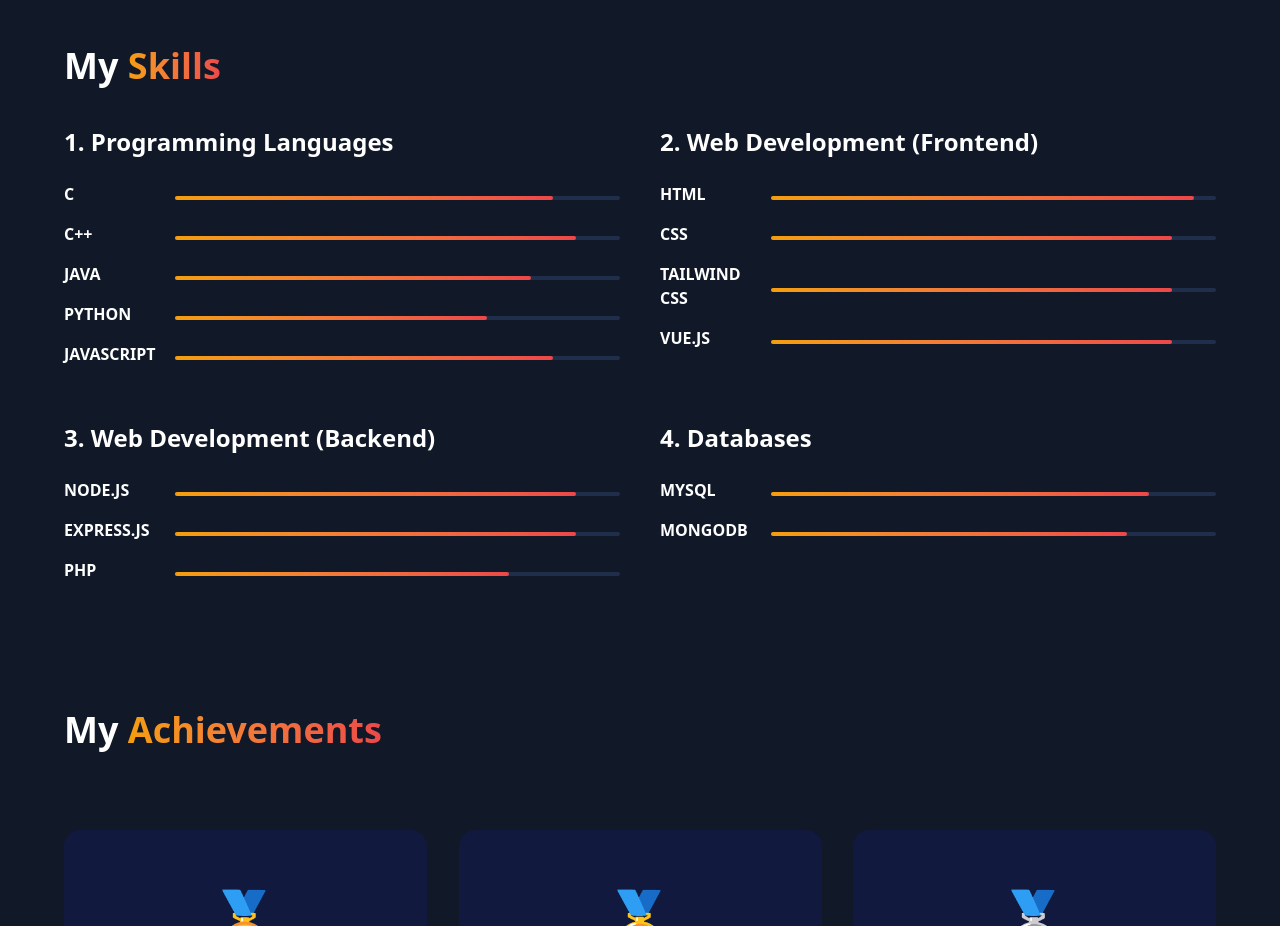
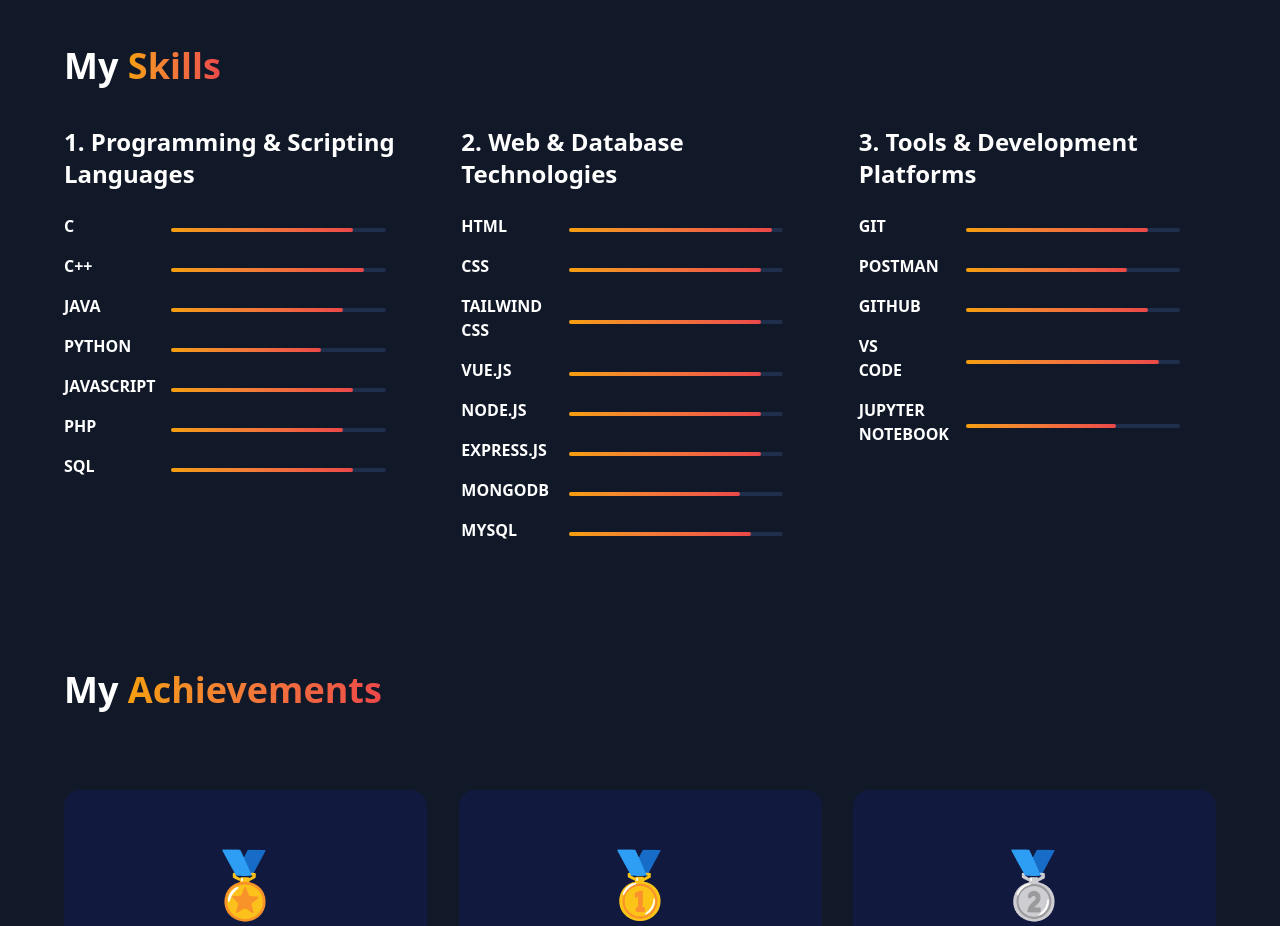
Before and after one commit to Soumita-Nag/Portfolio, a Vue app: page / in a window 1280 px wide. Shown: the part 1620-2546 px from the top of the page. Built offline with nearby package versions, Linux system fonts and the light colour scheme.

Commit message:
skill segment grid modified

```diff
--- a/src/components/skills.vue
+++ b/src/components/skills.vue
@@ -6,15 +6,15 @@
         <span class="text-transparent bg-clip-text bg-gradient-to-r from-[var(--color-primary)] to-[var(--color-secondary)]">Skills</span>
       </h2>
 
-      <div class="grid md:grid-cols-2 gap-10">
+      <div class="grid md:grid-cols-2 lg:grid-cols-3 gap-10">
         <div v-for="(group, index) in skillCategories" :key="index" class="space-y-6">
           <h3 class="text-2xl font-semibold" data-aos="fade-up">{{ group.title }}</h3>
 
           <!-- Skills -->
           <div v-for="skill in group.skills" :key="skill.id" class="mb-4" data-aos="fade-up">
             <div class="flex items-center justify-between">
-              <span class="font-semibold md:w-[10%] w-[15%] uppercase">{{ skill.name }}</span>
-              <div class="mt-2 h-1 lg:w-[80%] w-[50%] bg-[#1f2f4b] rounded-full">
+              <span class="font-semibold md:w-[15%] w-[15%] uppercase">{{ skill.name }}</span>
+              <div class="mt-2 h-1 mr-[10%] lg:w-[60%] w-[50%] bg-[#1f2f4b] rounded-full">
                 <div class="h-1 rounded-full bg-gradient-to-r from-[var(--color-primary)] to-[var(--color-secondary)]" :style="`width: ${skill.width}`"></div>
               </div>
               <!-- <span class="font-semibold w-[8%] lg:w-[10%] text-transparent bg-clip-text bg-gradient-to-r from-[var(--color-primary)] to-[var(--color-secondary)]">{{ skill.width }}</span> -->
@@ -32,49 +32,40 @@ export default {
     return {
       skillCategories: [
         {
-          title: "1. Programming Languages",
+          title: "1. Programming & Scripting Languages",
           skills: [
             { id: 1, name: 'C', width: '85%' },
             { id: 2, name: 'C++', width: '90%' },
             { id: 3, name: 'Java', width: '80%' },
             { id: 4, name: 'Python', width: '70%' },
             { id: 5, name: 'JavaScript', width: '85%' },
+            { id: 6, name: 'php', width: '80%' },
+            { id: 7, name: 'sql', width: '85%' },
           ]
         },
         {
-          title: "2. Web Development (Frontend)",
+          title: "2. Web & Database Technologies",
           skills: [
-            { id: 7, name: 'HTML', width: '95%' },
-            { id: 8, name: 'CSS', width: '90%' },
-            { id: 9, name: 'Tailwind CSS', width: '90%' },
-            { id: 11, name: 'Vue.js', width: '90%' }
+            { id: 8, name: 'HTML', width: '95%' },
+            { id: 9, name: 'CSS', width: '90%' },
+            { id: 10, name: 'Tailwind CSS', width: '90%' },
+            { id: 11, name: 'Vue.js', width: '90%' },
+            { id: 12, name: 'Node.js', width: '90%' },
+            { id: 13, name: 'Express.js', width: '90%' },
+            { id: 14, name: 'MongoDB', width: '80%' },
+            { id: 15, name: 'MySQL', width: '85%' },
           ]
         },
         {
-          title: "3. Web Development (Backend)",
+          title: "3. Tools & Development Platforms",
           skills: [
-            { id: 12, name: 'Node.js', width: '90%' },
-            { id: 13, name: 'Express.js', width: '90%' },
-            { id: 14, name: 'PHP', width: '75%' }
+            { id: 16, name: 'Git', width: '85%' },
+            { id: 17, name: 'Postman', width: '75%' },
+            { id: 18, name: 'GitHub', width: '85%' },
+            { id: 19, name: 'VS Code', width: '90%' },
+            { id: 20, name: 'Jupyter Notebook', width: '70%' }
           ]
         },
-        {
-          title: "4. Databases",
-          skills: [
-            { id: 15, name: 'MySQL', width: '85%' },
-            { id: 16, name: 'MongoDB', width: '80%' }
-          ]
-        },
-        // {
-        //   title: "5. Developer Tools & Platforms",
-        //   skills: [
-        //     { id: 17, name: 'Git', width: '85%' },
-        //     { id: 18, name: 'GitHub', width: '85%' },
-        //     { id: 19, name: 'Postman', width: '75%' },
-        //     { id: 20, name: 'VS Code', width: '90%' },
-        //     { id: 21, name: 'Jupyter Notebook', width: '70%' }
-        //   ]
-        // }
       ]
     };
   }
@@ -82,5 +73,4 @@ export default {
 </script>
 
 <style scoped>
-/* Tailwind handles styling */
 </style>
```
